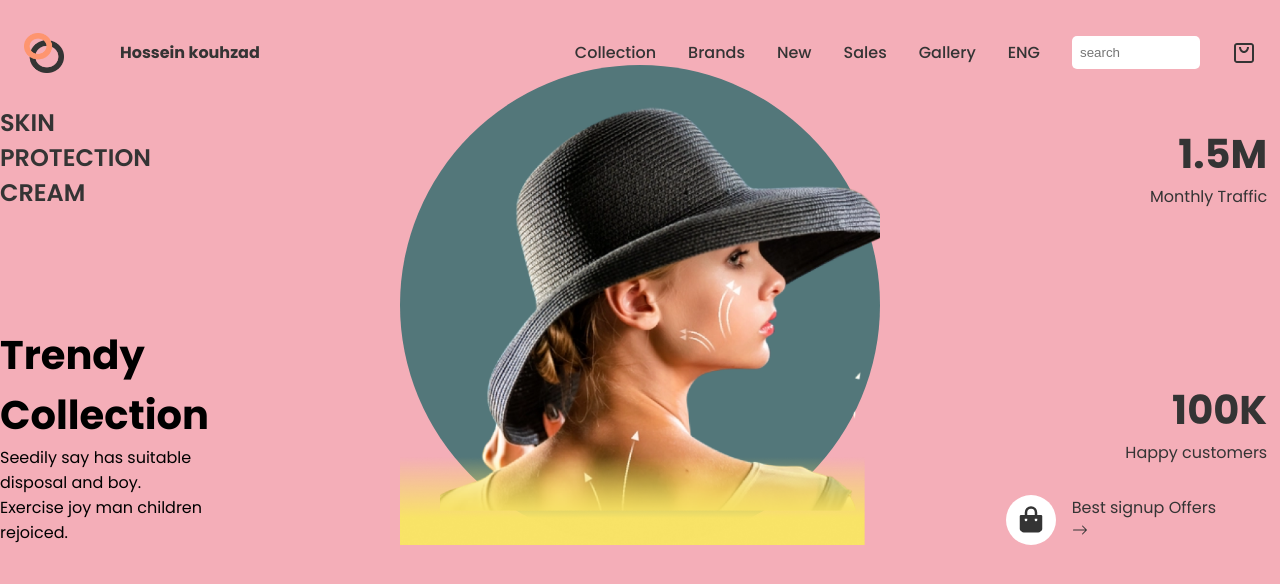
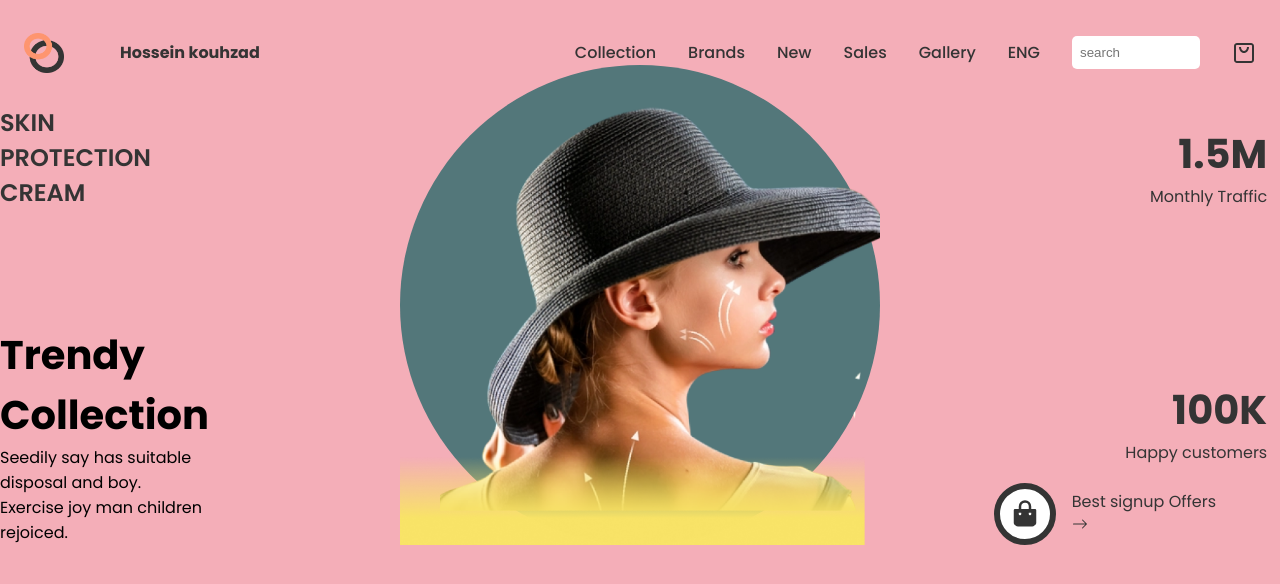
Before and after one commit to HKouhzad1991/Ecommerce-react-app, a React (Create React App) app: page / in a window 1280 px wide. Shown: the top 584 px of the page. Built offline with nearby package versions, Linux system fonts and the light colour scheme.

Commit message:
svg shopping icon

```diff
--- a/src/components/Hero/Hero.module.css
+++ b/src/components/Hero/Hero.module.css
@@ -44,7 +44,7 @@
     background: white;
     padding: 10px;
     border-radius: 50%;
-   border: ;
+    border: 6px solid var(--black);
 }
 
 .h_sides {
```
